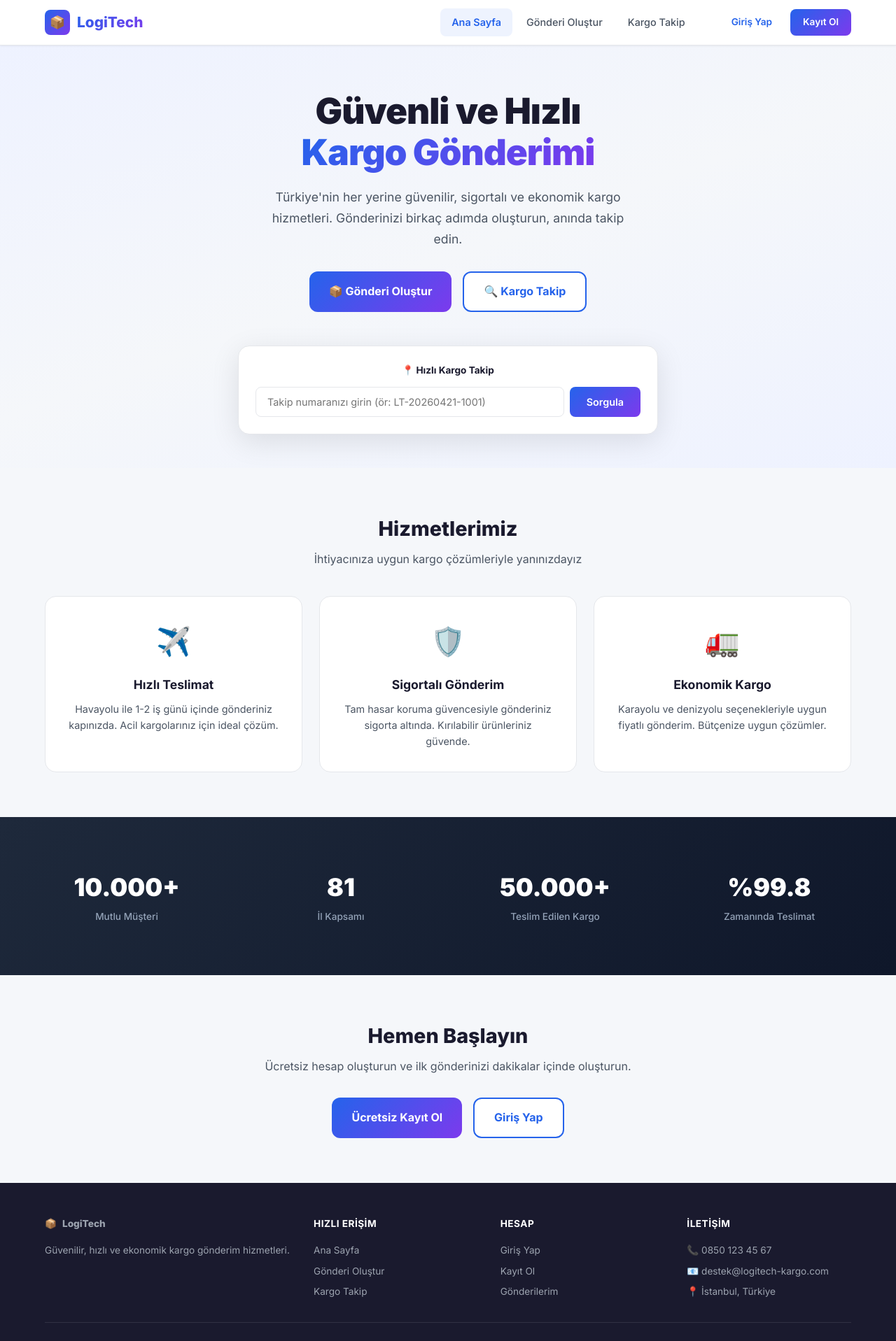
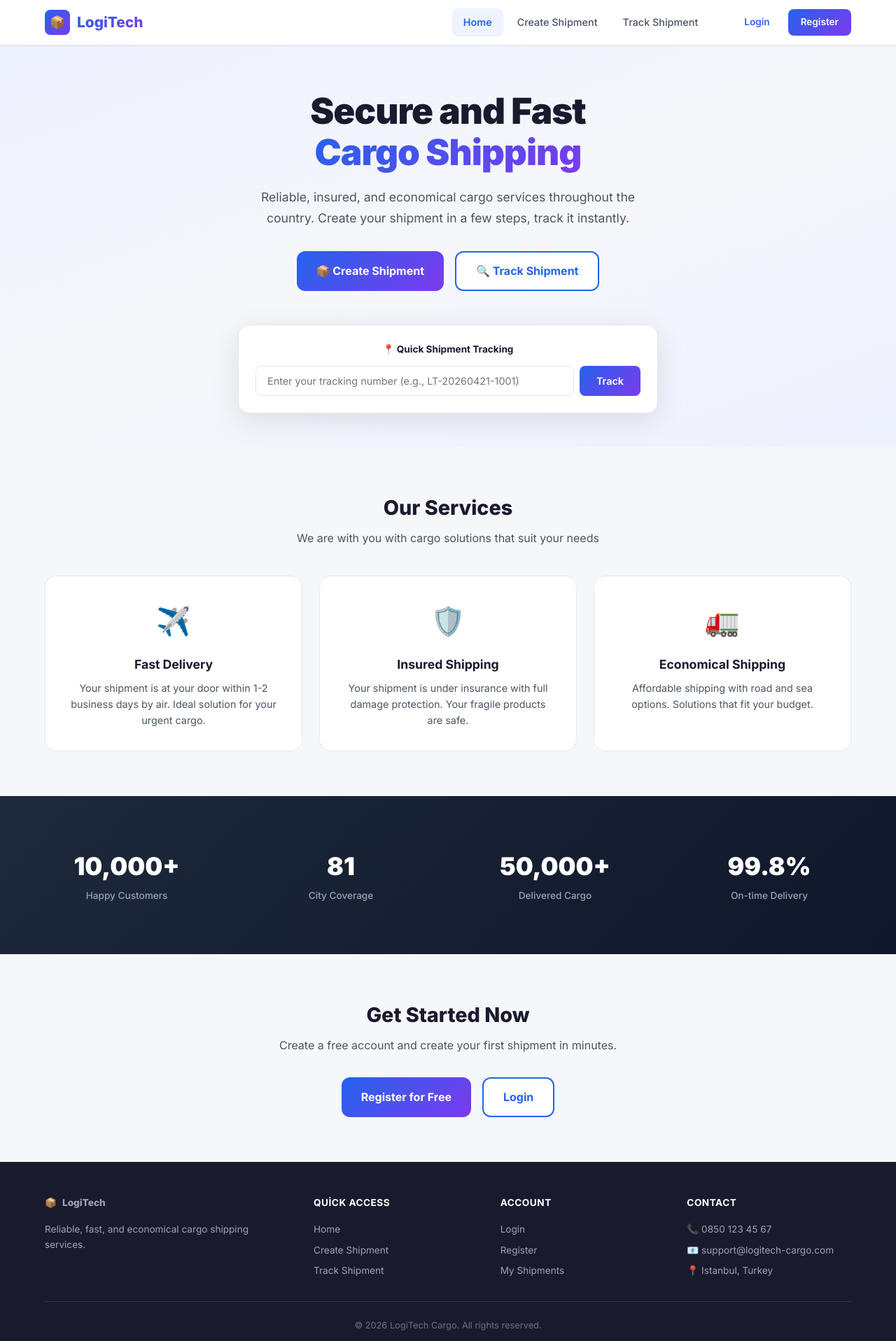
Before and after one commit to iil-0/Logistics-Management-System, a React (Vite) app in the folder lojistik-frontend/: page / in a window 1280 px wide. Shown: the top 1917 px of the page at 70% size. Built offline with nearby package versions, Linux system fonts and the light colour scheme; no server answers.

Commit message:
feat: translate core frontend UI labels and text to English

```diff
--- a/lojistik-frontend/src/components/Footer.jsx
+++ b/lojistik-frontend/src/components/Footer.jsx
@@ -12,34 +12,34 @@ export default function Footer() {
               <span className="footer-brand-text">LogiTech</span>
             </div>
             <p className="footer-desc">
-              Güvenilir, hızlı ve ekonomik kargo gönderim hizmetleri.
+              Reliable, fast, and economical cargo shipping services.
             </p>
           </div>
 
           <div className="footer-col">
-            <h4>Hızlı Erişim</h4>
-            <Link to="/">Ana Sayfa</Link>
-            <Link to="/gonderi">Gönderi Oluştur</Link>
-            <Link to="/takip">Kargo Takip</Link>
+            <h4>Quick Access</h4>
+            <Link to="/">Home</Link>
+            <Link to="/create-shipment">Create Shipment</Link>
+            <Link to="/track">Track Shipment</Link>
           </div>
 
           <div className="footer-col">
-            <h4>Hesap</h4>
-            <Link to="/giris">Giriş Yap</Link>
-            <Link to="/kayit">Kayıt Ol</Link>
-            <Link to="/gonderilerim">Gönderilerim</Link>
+            <h4>Account</h4>
+            <Link to="/login">Login</Link>
+            <Link to="/register">Register</Link>
+            <Link to="/my-shipments">My Shipments</Link>
           </div>
 
           <div className="footer-col">
-            <h4>İletişim</h4>
+            <h4>Contact</h4>
             <span>📞 0850 123 45 67</span>
-            <span>📧 destek@logitech-kargo.com</span>
-            <span>📍 İstanbul, Türkiye</span>
+            <span>📧 support@logitech-cargo.com</span>
+            <span>📍 Istanbul, Turkey</span>
           </div>
         </div>
 
         <div className="footer-bottom">
-          <span>© 2026 LogiTech Kargo. Tüm hakları saklıdır.</span>
+          <span>© 2026 LogiTech Cargo. All rights reserved.</span>
         </div>
       </div>
     </footer>
--- a/lojistik-frontend/src/components/Navbar.jsx
+++ b/lojistik-frontend/src/components/Navbar.jsx
@@ -34,29 +34,29 @@ export default function Navbar() {
               className={`nav-link ${isActive("/") ? "active" : ""}`}
               onClick={() => setMenuOpen(false)}
             >
-              Ana Sayfa
+              Home
             </Link>
             <Link
-              to="/gonderi"
-              className={`nav-link ${isActive("/gonderi") ? "active" : ""}`}
+              to="/create-shipment"
+              className={`nav-link ${isActive("/create-shipment") ? "active" : ""}`}
               onClick={() => setMenuOpen(false)}
             >
-              Gönderi Oluştur
+              Create Shipment
             </Link>
             <Link
-              to="/takip"
-              className={`nav-link ${isActive("/takip") ? "active" : ""}`}
+              to="/track"
+              className={`nav-link ${isActive("/track") ? "active" : ""}`}
               onClick={() => setMenuOpen(false)}
             >
-              Kargo Takip
+              Track Shipment
             </Link>
             {user && (
               <Link
-                to="/gonderilerim"
-                className={`nav-link ${isActive("/gonderilerim") ? "active" : ""}`}
+                to="/my-shipments"
+                className={`nav-link ${isActive("/my-shipments") ? "active" : ""}`}
                 onClick={() => setMenuOpen(false)}
               >
-                Gönderilerim
+                My Shipments
               </Link>
             )}
           </div>
@@ -66,24 +66,24 @@ export default function Navbar() {
               <div className="user-menu">
                 <span className="user-name">👤 {user.ad} {user.soyad}</span>
                 <button className="btn-logout" onClick={handleCikis}>
-                  Çıkış Yap
+                  Logout
                 </button>
               </div>
             ) : (
               <div className="auth-buttons">
                 <Link
-                  to="/giris"
+                  to="/login"
                   className="btn-login"
                   onClick={() => setMenuOpen(false)}
                 >
-                  Giriş Yap
+                  Login
                 </Link>
                 <Link
-                  to="/kayit"
+                  to="/register"
                   className="btn-register"
                   onClick={() => setMenuOpen(false)}
                 >
-                  Kayıt Ol
+                  Register
                 </Link>
               </div>
             )}
--- a/lojistik-frontend/src/pages/GirisPage.jsx
+++ b/lojistik-frontend/src/pages/GirisPage.jsx
@@ -30,20 +30,19 @@ export default function GirisPage() {
     <div className="auth-page">
       <div className="auth-card">
         <div className="auth-header">
-          <div className="auth-icon">🔑</div>
-          <h1>Giriş Yap</h1>
-          <p>Hesabınıza giriş yaparak gönderilerinizi yönetin</p>
+          <h1>Login</h1>
+          <p>Login to your account to manage your shipments</p>
         </div>
 
         <form onSubmit={handleSubmit} className="auth-form">
           {error && <div className="auth-error">⚠️ {error}</div>}
 
           <div className="form-group">
-            <label htmlFor="email">E-posta Adresi</label>
+            <label htmlFor="email">Email Address</label>
             <input
               id="email"
               type="email"
-              placeholder="ornek@email.com"
+              placeholder="example@email.com"
               value={email}
               onChange={(e) => setEmail(e.target.value)}
               required
@@ -51,7 +50,7 @@ export default function GirisPage() {
           </div>
 
           <div className="form-group">
-            <label htmlFor="sifre">Şifre</label>
+            <label htmlFor="sifre">Password</label>
             <input
               id="sifre"
               type="password"
@@ -63,13 +62,13 @@ export default function GirisPage() {
           </div>
 
           <button type="submit" className="btn-primary-lg auth-submit" disabled={loading}>
-            {loading ? "Giriş yapılıyor..." : "Giriş Yap"}
+            {loading ? "Logging in..." : "Login"}
           </button>
         </form>
 
         <div className="auth-footer">
-          Hesabınız yok mu?{" "}
-          <Link to="/kayit">Kayıt Ol</Link>
+          Don't have an account?{" "}
+          <Link to="/register">Register</Link>
         </div>
       </div>
     </div>
--- a/lojistik-frontend/src/pages/HomePage.jsx
+++ b/lojistik-frontend/src/pages/HomePage.jsx
@@ -9,7 +9,7 @@ export default function HomePage() {
   const handleTakip = (e) => {
     e.preventDefault();
     if (takipNo.trim()) {
-      navigate(`/takip?no=${takipNo.trim()}`);
+      navigate(`/track?no=${takipNo.trim()}`);
     }
   };
 
@@ -19,109 +19,109 @@ export default function HomePage() {
       <section className="hero-section">
         <div className="hero-content">
           <h1>
-            Güvenli ve Hızlı <br />
-            <span className="gradient-text">Kargo Gönderimi</span>
+            Secure and Fast <br />
+            <span className="gradient-text">Cargo Shipping</span>
           </h1>
           <p className="hero-desc">
-            Türkiye'nin her yerine güvenilir, sigortalı ve ekonomik kargo
-            hizmetleri. Gönderinizi birkaç adımda oluşturun, anında takip edin.
+            Reliable, insured, and economical cargo services throughout the country.
+            Create your shipment in a few steps, track it instantly.
           </p>
           <div className="hero-actions">
-            <Link to="/gonderi" className="btn-primary-lg">
-              📦 Gönderi Oluştur
+            <Link to="/create-shipment" className="btn-primary-lg">
+              📦 Create Shipment
             </Link>
-            <Link to="/takip" className="btn-outline-lg">
-              🔍 Kargo Takip
+            <Link to="/track" className="btn-outline-lg">
+              🔍 Track Shipment
             </Link>
           </div>
         </div>
 
-        {/* Hızlı Takip */}
+        {/* Quick Track */}
         <div className="quick-track">
           <form onSubmit={handleTakip} className="track-form">
-            <div className="track-label">📍 Hızlı Kargo Takip</div>
+            <div className="track-label">📍 Quick Shipment Tracking</div>
             <div className="track-input-group">
               <input
                 type="text"
-                placeholder="Takip numaranızı girin (ör: LT-20260421-1001)"
+                placeholder="Enter your tracking number (e.g., LT-20260421-1001)"
                 value={takipNo}
                 onChange={(e) => setTakipNo(e.target.value)}
                 className="track-input"
               />
               <button type="submit" className="track-btn">
-                Sorgula
+                Track
               </button>
             </div>
           </form>
         </div>
       </section>
 
-      {/* Hizmetler */}
+      {/* Services */}
       <section className="services-section">
-        <h2 className="section-title">Hizmetlerimiz</h2>
+        <h2 className="section-title">Our Services</h2>
         <p className="section-desc">
-          İhtiyacınıza uygun kargo çözümleriyle yanınızdayız
+          We are with you with cargo solutions that suit your needs
         </p>
         <div className="services-grid">
           <div className="service-card">
             <div className="service-icon">✈️</div>
-            <h3>Hızlı Teslimat</h3>
+            <h3>Fast Delivery</h3>
             <p>
-              Havayolu ile 1-2 iş günü içinde gönderiniz kapınızda. Acil
-              kargolarınız için ideal çözüm.
+              Your shipment is at your door within 1-2 business days by air.
+              Ideal solution for your urgent cargo.
             </p>
           </div>
           <div className="service-card">
             <div className="service-icon">🛡️</div>
-            <h3>Sigortalı Gönderim</h3>
+            <h3>Insured Shipping</h3>
             <p>
-              Tam hasar koruma güvencesiyle gönderiniz sigorta altında.
-              Kırılabilir ürünleriniz güvende.
+              Your shipment is under insurance with full damage protection.
+              Your fragile products are safe.
             </p>
           </div>
           <div className="service-card">
             <div className="service-icon">🚛</div>
-            <h3>Ekonomik Kargo</h3>
+            <h3>Economical Shipping</h3>
             <p>
-              Karayolu ve denizyolu seçenekleriyle uygun fiyatlı gönderim.
-              Bütçenize uygun çözümler.
+              Affordable shipping with road and sea options.
+              Solutions that fit your budget.
             </p>
           </div>
         </div>
       </section>
 
-      {/* İstatistikler */}
+      {/* Stats */}
       <section className="stats-section">
         <div className="stats-grid">
           <div className="stat-card">
-            <div className="stat-number">10.000+</div>
-            <div className="stat-text">Mutlu Müşteri</div>
+            <div className="stat-number">10,000+</div>
+            <div className="stat-text">Happy Customers</div>
           </div>
           <div className="stat-card">
             <div className="stat-number">81</div>
-            <div className="stat-text">İl Kapsamı</div>
+            <div className="stat-text">City Coverage</div>
           </div>
           <div className="stat-card">
-            <div className="stat-number">50.000+</div>
-            <div className="stat-text">Teslim Edilen Kargo</div>
+            <div className="stat-number">50,000+</div>
+            <div className="stat-text">Delivered Cargo</div>
           </div>
           <div className="stat-card">
-            <div className="stat-number">%99.8</div>
-            <div className="stat-text">Zamanında Teslimat</div>
+            <div className="stat-number">99.8%</div>
+            <div className="stat-text">On-time Delivery</div>
           </div>
         </div>
       </section>
 
       {/* CTA */}
       <section className="cta-section">
-        <h2>Hemen Başlayın</h2>
-        <p>Ücretsiz hesap oluşturun ve ilk gönderinizi dakikalar içinde oluşturun.</p>
+        <h2>Get Started Now</h2>
+        <p>Create a free account and create your first shipment in minutes.</p>
         <div className="cta-buttons">
-          <Link to="/kayit" className="btn-primary-lg">
-            Ücretsiz Kayıt Ol
+          <Link to="/register" className="btn-primary-lg">
+            Register for Free
           </Link>
-          <Link to="/giris" className="btn-outline-lg">
-            Giriş Yap
+          <Link to="/login" className="btn-outline-lg">
+            Login
           </Link>
         </div>
       </section>
--- a/lojistik-frontend/src/pages/KayitPage.jsx
+++ b/lojistik-frontend/src/pages/KayitPage.jsx
@@ -41,56 +41,55 @@ export default function KayitPage() {
 
   return (
     <div className="auth-page">
-      <div className="auth-card" style={{ maxWidth: 480 }}>
+      <div className="auth-card">
         <div className="auth-header">
-          <div className="auth-icon">📝</div>
-          <h1>Kayıt Ol</h1>
-          <p>Ücretsiz hesap oluşturun ve kargo göndermeye başlayın</p>
+          <h1>Register</h1>
+          <p>Create a free account and start sending cargo</p>
         </div>
 
         <form onSubmit={handleSubmit} className="auth-form">
           {error && <div className="auth-error">⚠️ {error}</div>}
 
-          <div style={{ display: "grid", gridTemplateColumns: "1fr 1fr", gap: "1rem" }}>
+          <div className="form-row">
             <div className="form-group">
-              <label htmlFor="ad">Ad</label>
-              <input id="ad" type="text" placeholder="Adınız" value={form.ad} onChange={update("ad")} required />
+              <label htmlFor="ad">First Name</label>
+              <input id="ad" type="text" placeholder="Your name" value={form.ad} onChange={update("ad")} required />
             </div>
             <div className="form-group">
-              <label htmlFor="soyad">Soyad</label>
-              <input id="soyad" type="text" placeholder="Soyadınız" value={form.soyad} onChange={update("soyad")} required />
+              <label htmlFor="soyad">Last Name</label>
+              <input id="soyad" type="text" placeholder="Your surname" value={form.soyad} onChange={update("soyad")} required />
             </div>
           </div>
 
           <div className="form-group">
-            <label htmlFor="email">E-posta Adresi</label>
-            <input id="email" type="email" placeholder="ornek@email.com" value={form.email} onChange={update("email")} required />
+            <label htmlFor="email">Email Address</label>
+            <input id="email" type="email" placeholder="example@email.com" value={form.email} onChange={update("email")} required />
           </div>
 
           <div className="form-group">
-            <label htmlFor="telefon">Telefon</label>
+            <label htmlFor="telefon">Phone Number</label>
             <input id="telefon" type="tel" placeholder="05XX XXX XX XX" value={form.telefon} onChange={update("telefon")} />
           </div>
 
-          <div style={{ display: "grid", gridTemplateColumns: "1fr 1fr", gap: "1rem" }}>
+          <div className="form-row">
             <div className="form-group">
-              <label htmlFor="sifre">Şifre</label>
+              <label htmlFor="sifre">Password</label>
               <input id="sifre" type="password" placeholder="••••••••" value={form.sifre} onChange={update("sifre")} required />
             </div>
             <div className="form-group">
-              <label htmlFor="sifreTekrar">Şifre Tekrar</label>
+              <label htmlFor="sifreTekrar">Confirm Password</label>
               <input id="sifreTekrar" type="password" placeholder="••••••••" value={form.sifreTekrar} onChange={update("sifreTekrar")} required />
             </div>
           </div>
 
           <button type="submit" className="btn-primary-lg auth-submit" disabled={loading}>
-            {loading ? "Kaydediliyor..." : "Kayıt Ol"}
+            {loading ? "Registering..." : "Register"}
           </button>
         </form>
 
         <div className="auth-footer">
-          Zaten hesabınız var mı?{" "}
-          <Link to="/giris">Giriş Yap</Link>
+          Already have an account?{" "}
+          <Link to="/login">Login</Link>
         </div>
       </div>
     </div>
```
